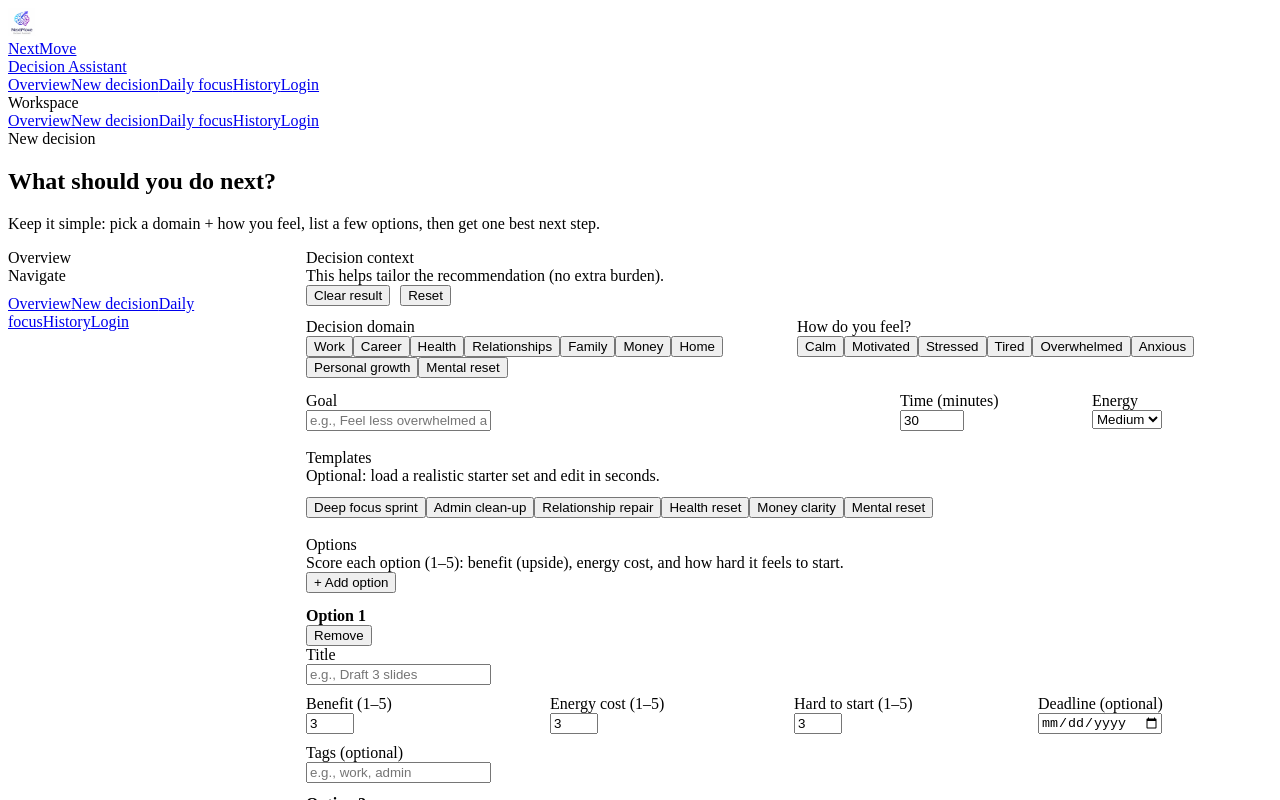
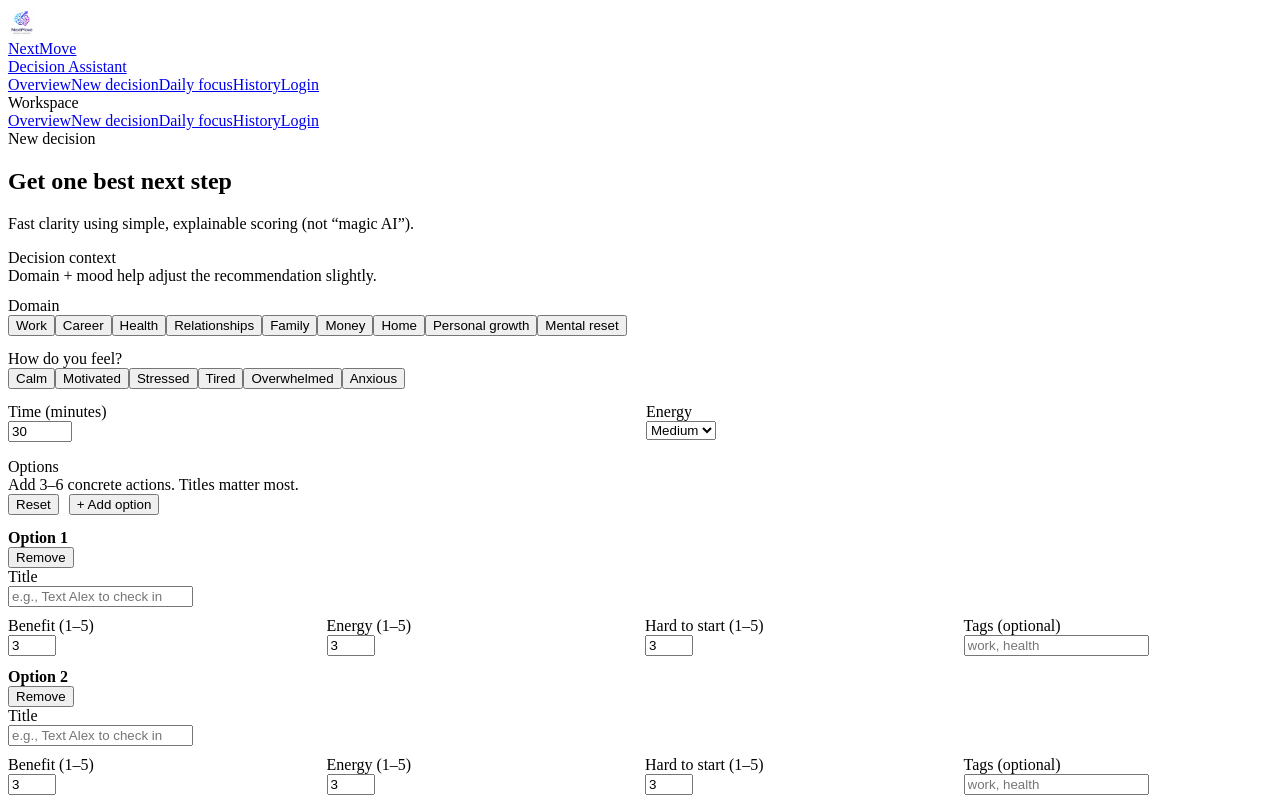
Before and after one commit to devender0609/next_move_2, a Next.js app: page /app/decide in a window 1280 px wide. Shown: the top 800 px of the page. Built offline with nearby package versions, Linux system fonts and the light colour scheme.

Commit message:
Fix blank recommendation result + simplify decision flow

```diff
--- a/app/app/decide/page.tsx
+++ b/app/app/decide/page.tsx
@@ -18,25 +18,19 @@ type Mood = "Calm" | "Motivated" | "Stressed" | "Tired" | "Overwhelmed" | "Anxio
 type Task = {
   id: string;
   title: string;
-  benefit: number; // 1-5 (upside)
-  energy: number; // 1-5 (energy/time cost)
-  resistance: number; // 1-5 (how hard it feels to start)
-  deadline?: string;
+  benefit: number; // 1-5
+  energy: number; // 1-5
+  resistance: number; // 1-5
   tags: string;
 };
 
-type Recommendation = {
+type Rec = {
   best: Task;
+  alts: Task[];
   why: string;
-  alts: Task[];
-  badges: Array<{ label: string; tone: "high" | "medium" | "low" }>;
 };
 
-function uid() {
-  return Math.random().toString(16).slice(2) + Date.now().toString(16);
-}
-
-const DOMAIN_OPTIONS: Domain[] = [
+const DOMAINS: Domain[] = [
   "Work",
   "Career",
   "Health",
@@ -48,169 +42,56 @@ const DOMAIN_OPTIONS: Domain[] = [
   "Mental reset",
 ];
 
-const MOOD_OPTIONS: Mood[] = ["Calm", "Motivated", "Stressed", "Tired", "Overwhelmed", "Anxious"];
+const MOODS: Mood[] = ["Calm", "Motivated", "Stressed", "Tired", "Overwhelmed", "Anxious"];
 
-const TEMPLATE_SETS: Array<{
-  label: string;
-  domain: Domain;
-  mood: Mood;
-  goal: string;
-  tasks: Array<Pick<Task, "title" | "benefit" | "energy" | "resistance" | "tags">>;
-}> = [
-  {
-    label: "Deep focus sprint",
-    domain: "Work",
-    mood: "Calm",
-    goal: "Make meaningful progress today",
-    tasks: [
-      { title: "Outline the next 3 concrete steps", benefit: 4, energy: 2, resistance: 2, tags: "work, planning" },
-      { title: "Do 25 minutes on the hardest subtask", benefit: 5, energy: 3, resistance: 3, tags: "work, deep work" },
-      { title: "Send 1 unblocker message", benefit: 3, energy: 1, resistance: 2, tags: "work, communication" },
-    ],
-  },
-  {
-    label: "Admin clean-up",
-    domain: "Work",
-    mood: "Tired",
-    goal: "Reduce friction and feel caught up",
-    tasks: [
-      { title: "Delete/triage 20 emails", benefit: 3, energy: 1, resistance: 2, tags: "work, admin" },
-      { title: "Pay/bill-check or file 1 thing", benefit: 3, energy: 1, resistance: 2, tags: "admin, money" },
-      { title: "Make a 5-line plan for tomorrow", benefit: 4, energy: 1, resistance: 2, tags: "planning" },
-    ],
-  },
-  {
-    label: "Relationship repair",
-    domain: "Relationships",
-    mood: "Anxious",
-    goal: "Reduce tension and reconnect",
-    tasks: [
-      { title: "Send a kind check-in text", benefit: 4, energy: 1, resistance: 2, tags: "relationships" },
-      { title: "Write 3 sentences: what I want + what I feel", benefit: 4, energy: 2, resistance: 3, tags: "relationships, reflection" },
-      { title: "Schedule a 10-minute call (not the full talk)", benefit: 5, energy: 2, resistance: 4, tags: "relationships" },
-    ],
-  },
-  {
-    label: "Health reset",
-    domain: "Health",
-    mood: "Overwhelmed",
-    goal: "Feel a bit better in 30 minutes",
-    tasks: [
-      { title: "Drink water + small protein snack", benefit: 3, energy: 1, resistance: 1, tags: "health" },
-      { title: "10-minute walk or stretch", benefit: 4, energy: 2, resistance: 2, tags: "health, movement" },
-      { title: "Book/confirm one appointment", benefit: 5, energy: 2, resistance: 4, tags: "health, admin" },
-    ],
-  },
-  {
-    label: "Money clarity",
-    domain: "Money",
-    mood: "Stressed",
-    goal: "Reduce money anxiety with one move",
-    tasks: [
-      { title: "List 3 upcoming bills + due dates", benefit: 4, energy: 2, resistance: 2, tags: "money" },
-      { title: "Cancel one unused subscription", benefit: 4, energy: 1, resistance: 3, tags: "money, admin" },
-      { title: "Set a 15-min budget timer", benefit: 3, energy: 2, resistance: 3, tags: "money" },
-    ],
-  },
-  {
-    label: "Mental reset",
-    domain: "Mental reset",
-    mood: "Tired",
-    goal: "Get calmer and regain clarity",
-    tasks: [
-      { title: "2 minutes box breathing", benefit: 3, energy: 1, resistance: 1, tags: "reset" },
-      { title: "Write the worry down (one paragraph)", benefit: 4, energy: 2, resistance: 2, tags: "reset, journaling" },
-      { title: "Tidy one small surface", benefit: 3, energy: 2, resistance: 2, tags: "home, reset" },
-    ],
-  },
-];
-
-function clamp(n: number, min: number, max: number) {
-  return Math.max(min, Math.min(max, n));
+function uid() {
+  return Math.random().toString(16).slice(2) + Date.now().toString(16);
 }
 
-/**
- * Deterministic, explainable ranking (no “AI magic”):
- * score = (benefit*2) - energy - resistance
- * Then small nudges based on selected mood/energy/time.
- */
-function scoreTask(t: Task, ctx: { mood: Mood; energyLevel: "Low" | "Medium" | "High"; minutes: number }) {
+function clamp15(n: number) {
+  if (Number.isNaN(n)) return 3;
+  return Math.max(1, Math.min(5, n));
+}
+
+function scoreTask(t: Task, ctx: { minutes: number; energyLevel: "Low" | "Medium" | "High"; mood: Mood }) {
+  // Transparent heuristic:
+  // score = benefit*2 - energy - resistance (+ small context nudges)
   let s = t.benefit * 2 - t.energy - t.resistance;
 
-  // If time is short, penalize high-energy tasks a bit more.
   if (ctx.minutes <= 15) s -= (t.energy - 1) * 0.5;
-  if (ctx.minutes <= 30) s -= (t.energy - 1) * 0.25;
-
-  // If user says energy is Low, penalize energy cost more.
   if (ctx.energyLevel === "Low") s -= (t.energy - 1) * 0.6;
   if (ctx.energyLevel === "High") s += (t.benefit - 3) * 0.2;
 
-  // Mood nudges:
   if (ctx.mood === "Overwhelmed" || ctx.mood === "Anxious") s -= (t.resistance - 1) * 0.4;
+  if (ctx.mood === "Tired") s -= (t.energy - 1) * 0.35;
   if (ctx.mood === "Motivated") s += (t.benefit - 3) * 0.25;
-  if (ctx.mood === "Tired") s -= (t.energy - 1) * 0.35;
-  if (ctx.mood === "Stressed") s -= (t.resistance - 1) * 0.2;
 
   return s;
-}
-
-function impactBadge(t: Task) {
-  if (t.benefit >= 4 && t.energy <= 3 && t.resistance <= 3) return { label: "High leverage", tone: "high" as const };
-  if (t.benefit >= 3) return { label: "Solid win", tone: "medium" as const };
-  return { label: "Small step", tone: "low" as const };
 }
 
 export default function DecidePage() {
   const [domain, setDomain] = useState<Domain>("Work");
   const [mood, setMood] = useState<Mood>("Calm");
-
-  const [goal, setGoal] = useState("");
   const [minutes, setMinutes] = useState(30);
   const [energyLevel, setEnergyLevel] = useState<"Low" | "Medium" | "High">("Medium");
 
   const [tasks, setTasks] = useState<Task[]>([
-    { id: uid(), title: "", benefit: 3, energy: 3, resistance: 3, deadline: "", tags: "" },
-    { id: uid(), title: "", benefit: 3, energy: 3, resistance: 3, deadline: "", tags: "" },
+    { id: uid(), title: "", benefit: 3, energy: 3, resistance: 3, tags: "" },
+    { id: uid(), title: "", benefit: 3, energy: 3, resistance: 3, tags: "" },
+    { id: uid(), title: "", benefit: 3, energy: 3, resistance: 3, tags: "" },
   ]);
 
-  const [rec, setRec] = useState<Recommendation | null>(null);
+  const [rec, setRec] = useState<Rec | null>(null);
+  const [error, setError] = useState<string>("");
 
   const canRecommend = useMemo(() => tasks.some((t) => t.title.trim().length > 0), [tasks]);
-
-  function applyTemplate(label: string) {
-    const t = TEMPLATE_SETS.find((x) => x.label === label);
-    if (!t) return;
-
-    setDomain(t.domain);
-    setMood(t.mood);
-    setGoal(t.goal);
-    setMinutes(30);
-    setEnergyLevel("Medium");
-
-    setTasks(
-      t.tasks.map((x) => ({
-        id: uid(),
-        title: x.title,
-        benefit: x.benefit,
-        energy: x.energy,
-        resistance: x.resistance,
-        deadline: "",
-        tags: x.tags,
-      }))
-    );
-
-    setRec(null);
-  }
 
   function updateTask(id: string, patch: Partial<Task>) {
     setTasks((prev) => prev.map((t) => (t.id === id ? { ...t, ...patch } : t)));
   }
 
   function addTask() {
-    setTasks((prev) => [
-      ...prev,
-      { id: uid(), title: "", benefit: 3, energy: 3, resistance: 3, deadline: "", tags: "" },
-    ]);
+    setTasks((prev) => [...prev, { id: uid(), title: "", benefit: 3, energy: 3, resistance: 3, tags: "" }]);
   }
 
   function removeTask(id: string) {
@@ -220,138 +101,74 @@ export default function DecidePage() {
   function resetAll() {
     setDomain("Work");
     setMood("Calm");
-    setGoal("");
     setMinutes(30);
     setEnergyLevel("Medium");
     setTasks([
-      { id: uid(), title: "", benefit: 3, energy: 3, resistance: 3, deadline: "", tags: "" },
-      { id: uid(), title: "", benefit: 3, energy: 3, resistance: 3, deadline: "", tags: "" },
+      { id: uid(), title: "", benefit: 3, energy: 3, resistance: 3, tags: "" },
+      { id: uid(), title: "", benefit: 3, energy: 3, resistance: 3, tags: "" },
+      { id: uid(), title: "", benefit: 3, energy: 3, resistance: 3, tags: "" },
     ]);
     setRec(null);
-  }
-
-  function clearResult() {
-    setRec(null);
+    setError("");
   }
 
   function recommend() {
+    setError("");
+    setRec(null);
+
     const valid = tasks
       .map((t) => ({
         ...t,
         title: t.title.trim(),
-        benefit: clamp(t.benefit, 1, 5),
-        energy: clamp(t.energy, 1, 5),
-        resistance: clamp(t.resistance, 1, 5),
+        benefit: clamp15(t.benefit),
+        energy: clamp15(t.energy),
+        resistance: clamp15(t.resistance),
       }))
       .filter((t) => t.title.length > 0);
 
     if (valid.length === 0) {
-      setRec(null);
+      setError("Add at least one option title before getting a recommendation.");
       return;
     }
 
-    const ctx = { mood, energyLevel, minutes };
-    const ranked = [...valid]
+    const ctx = { minutes, energyLevel, mood };
+    const ranked = valid
       .map((t) => ({ t, s: scoreTask(t, ctx) }))
       .sort((a, b) => b.s - a.s);
 
     const best = ranked[0].t;
     const alts = ranked.slice(1, 3).map((x) => x.t);
 
-    const whyParts = [
-      `It balances upside (benefit ${best.benefit}/5) with energy cost (${best.energy}/5) and start-friction (${best.resistance}/5).`,
-    ];
+    const whyParts: string[] = [];
+    whyParts.push(
+      `Chosen because it balances upside (benefit ${best.benefit}/5) with manageable energy cost (${best.energy}/5) and start-friction (${best.resistance}/5).`
+    );
 
-    if (energyLevel === "Low") whyParts.push("You set energy to Low, so we favor options that are easier to start.");
-    if (minutes <= 15) whyParts.push("You have limited time, so we favor actions that fit quickly.");
-    if (mood === "Overwhelmed" || mood === "Anxious") whyParts.push("You chose a high-friction mood, so we reduce resistance-weighted choices.");
+    if (minutes <= 15) whyParts.push("Your time is short, so we penalize high-energy options more.");
+    if (energyLevel === "Low") whyParts.push("You set energy to Low, so we favor easier-to-do options.");
+    if (mood === "Overwhelmed" || mood === "Anxious") whyParts.push("You picked a high-friction mood, so we penalize hard-to-start options more.");
 
-    const badges = [impactBadge(best)];
-
-    setRec({
-      best,
-      alts,
-      why: whyParts.join(" "),
-      badges,
-    });
+    setRec({ best, alts, why: whyParts.join(" ") });
   }
 
   return (
     <div className="container" style={{ paddingBottom: 30 }}>
       <div className="page-head">
         <div className="kicker">New decision</div>
-        <h1 className="page-title">What should you do next?</h1>
-        <p className="page-sub">
-          Keep it simple: pick a domain + how you feel, list a few options, then get one best next step.
-        </p>
+        <h1 className="page-title">Get one best next step</h1>
+        <p className="page-sub">Fast clarity using simple, explainable scoring (not “magic AI”).</p>
       </div>
 
-      <div
-        style={{
-          display: "grid",
-          gridTemplateColumns: "280px 1fr",
-          gap: 18,
-          alignItems: "start",
-        }}
-      >
-        {/* Left sidebar (single nav only — no duplicate middle nav card) */}
-        <aside className="sidebar-card">
-          <div className="card-title-row" style={{ marginBottom: 10 }}>
+      <section className="card">
+        <div className="card-title">Decision context</div>
+        <div className="card-sub">Domain + mood help adjust the recommendation slightly.</div>
+
+        <div style={{ marginTop: 12, display: "grid", gap: 14 }}>
           <div>
-              <div className="card-title">Overview</div>
-              <div className="card-sub">Navigate</div>
-            </div>
-          </div>
-
-          <div className="sidebar-nav">
-            <a className="side-link" href="/app">
-              Overview
-            </a>
-            <a className="side-link side-link-active" href="/app/decide">
-              New decision
-            </a>
-            <a className="side-link" href="/app/focus">
-              Daily focus
-            </a>
-            <a className="side-link" href="/app/history">
-              History
-            </a>
-            <a className="side-link" href="/app/login">
-              Login
-            </a>
-          </div>
-        </aside>
-
-        {/* Main */}
-        <div style={{ display: "grid", gap: 18 }}>
-          {/* Decision context */}
-          <section className="card">
-            <div className="card-title-row">
-              <div>
-                <div className="card-title">Decision context</div>
-                <div className="card-sub">This helps tailor the recommendation (no extra burden).</div>
-              </div>
-              <div style={{ display: "flex", gap: 10 }}>
-                <button className="btn btn-ghost" type="button" onClick={clearResult}>
-                  Clear result
-                </button>
-                <button className="btn btn-ghost" type="button" onClick={resetAll}>
-                  Reset
-                </button>
-              </div>
-            </div>
-
-            <div style={{ display: "grid", gridTemplateColumns: "1fr 1fr", gap: 16, marginTop: 12 }}>
-              <div>
-                <div className="label">Decision domain</div>
+            <div className="label">Domain</div>
             <div className="chip-row">
-                  {DOMAIN_OPTIONS.map((d) => (
-                    <button
-                      key={d}
-                      className={`chip ${domain === d ? "chip-on" : ""}`}
-                      type="button"
-                      onClick={() => setDomain(d)}
-                    >
+              {DOMAINS.map((d) => (
+                <button key={d} type="button" className={`chip ${domain === d ? "chip-on" : ""}`} onClick={() => setDomain(d)}>
                   {d}
                 </button>
               ))}
@@ -361,31 +178,15 @@ export default function DecidePage() {
           <div>
             <div className="label">How do you feel?</div>
             <div className="chip-row">
-                  {MOOD_OPTIONS.map((m) => (
-                    <button
-                      key={m}
-                      className={`chip ${mood === m ? "chip-on" : ""}`}
-                      type="button"
-                      onClick={() => setMood(m)}
-                    >
+              {MOODS.map((m) => (
+                <button key={m} type="button" className={`chip ${mood === m ? "chip-on" : ""}`} onClick={() => setMood(m)}>
                   {m}
                 </button>
               ))}
             </div>
           </div>
-            </div>
 
-            <div style={{ display: "grid", gridTemplateColumns: "1fr 180px 180px", gap: 12, marginTop: 14 }}>
-              <div>
-                <div className="label">Goal</div>
-                <input
-                  className="input"
-                  value={goal}
-                  onChange={(e) => setGoal(e.target.value)}
-                  placeholder="e.g., Feel less overwhelmed about this decision"
-                />
-              </div>
-
+          <div style={{ display: "grid", gridTemplateColumns: "1fr 1fr", gap: 12 }}>
             <div>
               <div className="label">Time (minutes)</div>
               <input
@@ -394,7 +195,7 @@ export default function DecidePage() {
                 min={5}
                 max={240}
                 value={minutes}
-                  onChange={(e) => setMinutes(clamp(Number(e.target.value || 0), 5, 240))}
+                onChange={(e) => setMinutes(Math.max(5, Math.min(240, Number(e.target.value || 30))))}
               />
             </div>
 
@@ -407,57 +208,47 @@ export default function DecidePage() {
               </select>
             </div>
           </div>
-          </section>
-
-          {/* Templates */}
-          <section className="card">
-            <div className="card-title">Templates</div>
-            <div className="card-sub">Optional: load a realistic starter set and edit in seconds.</div>
-            <div className="chip-row" style={{ marginTop: 12 }}>
-              {TEMPLATE_SETS.map((t) => (
-                <button key={t.label} className="chip" type="button" onClick={() => applyTemplate(t.label)}>
-                  {t.label}
-                </button>
-              ))}
         </div>
       </section>
 
-          {/* Tasks */}
-          <section className="card">
+      <section className="card" style={{ marginTop: 16 }}>
         <div className="card-title-row">
           <div>
             <div className="card-title">Options</div>
-                <div className="card-sub">
-                  Score each option (1–5): benefit (upside), energy cost, and how hard it feels to start.
+            <div className="card-sub">Add 3–6 concrete actions. Titles matter most.</div>
           </div>
-              </div>
+          <div style={{ display: "flex", gap: 10, flexWrap: "wrap" }}>
+            <button className="btn btn-ghost" type="button" onClick={resetAll}>
+              Reset
+            </button>
             <button className="btn btn-primary" type="button" onClick={addTask}>
               + Add option
             </button>
           </div>
+        </div>
 
         <div style={{ display: "grid", gap: 12, marginTop: 14 }}>
-              {tasks.map((t, idx) => (
-                <div className="task-card" key={t.id}>
+          {tasks.map((t, i) => (
+            <div key={t.id} className="task-card">
               <div className="task-top">
-                    <div style={{ fontWeight: 800 }}>Option {idx + 1}</div>
+                <div style={{ fontWeight: 800 }}>Option {i + 1}</div>
                 <button className="btn btn-ghost" type="button" onClick={() => removeTask(t.id)}>
                   Remove
                 </button>
               </div>
 
-                  <div style={{ display: "grid", gridTemplateColumns: "1fr", gap: 10 }}>
+              <div style={{ display: "grid", gap: 10 }}>
                 <div>
                   <div className="label">Title</div>
                   <input
                     className="input"
                     value={t.title}
                     onChange={(e) => updateTask(t.id, { title: e.target.value })}
-                        placeholder="e.g., Draft 3 slides"
+                    placeholder="e.g., Text Alex to check in"
                   />
                 </div>
 
-                    <div style={{ display: "grid", gridTemplateColumns: "repeat(4, minmax(0, 1fr))", gap: 10 }}>
+                <div style={{ display: "grid", gridTemplateColumns: "repeat(4, minmax(0,1fr))", gap: 10 }}>
                   <div>
                     <div className="label">Benefit (1–5)</div>
                     <input
@@ -466,18 +257,18 @@ export default function DecidePage() {
                       min={1}
                       max={5}
                       value={t.benefit}
-                          onChange={(e) => updateTask(t.id, { benefit: clamp(Number(e.target.value), 1, 5) })}
+                      onChange={(e) => updateTask(t.id, { benefit: clamp15(Number(e.target.value)) })}
                     />
                   </div>
                   <div>
-                        <div className="label">Energy cost (1–5)</div>
+                    <div className="label">Energy (1–5)</div>
                     <input
                       className="input"
                       type="number"
                       min={1}
                       max={5}
                       value={t.energy}
-                          onChange={(e) => updateTask(t.id, { energy: clamp(Number(e.target.value), 1, 5) })}
+                      onChange={(e) => updateTask(t.id, { energy: clamp15(Number(e.target.value)) })}
                     />
                   </div>
                   <div>
@@ -488,30 +279,18 @@ export default function DecidePage() {
                       min={1}
                       max={5}
                       value={t.resistance}
-                          onChange={(e) =>
-                            updateTask(t.id, { resistance: clamp(Number(e.target.value), 1, 5) })
-                          }
+                      onChange={(e) => updateTask(t.id, { resistance: clamp15(Number(e.target.value)) })}
                     />
                   </div>
-                      <div>
-                        <div className="label">Deadline (optional)</div>
-                        <input
-                          className="input"
-                          type="date"
-                          value={t.deadline || ""}
-                          onChange={(e) => updateTask(t.id, { deadline: e.target.value })}
-                        />
-                      </div>
-                    </div>
-
                   <div>
                     <div className="label">Tags (optional)</div>
                     <input
                       className="input"
                       value={t.tags}
                       onChange={(e) => updateTask(t.id, { tags: e.target.value })}
-                        placeholder="e.g., work, admin"
+                      placeholder="work, health"
                     />
+                  </div>
                 </div>
               </div>
             </div>
@@ -522,36 +301,23 @@ export default function DecidePage() {
           <button className="btn btn-primary" type="button" onClick={recommend} disabled={!canRecommend}>
             Get recommendation
           </button>
-              <button className="btn btn-ghost" type="button" onClick={clearResult}>
+          <button className="btn btn-ghost" type="button" onClick={() => { setRec(null); setError(""); }}>
             Clear result
           </button>
-              <button className="btn btn-ghost" type="button" onClick={resetAll}>
-                Reset
-              </button>
         </div>
+
+        {error && (
+          <div style={{ marginTop: 10, color: "crimson", fontWeight: 700 }}>
+            {error}
+          </div>
+        )}
       </section>
 
-          {/* Result */}
       {rec && (
-            <section className="result-card" aria-live="polite">
+        <section className="result-card" style={{ marginTop: 16 }}>
           <div className="result-title">Recommendation</div>
           <div className="result-main">{rec.best.title}</div>
           <div className="result-reason">{rec.why}</div>
-
-              <div className="result-meta">
-                {rec.badges.map((b, i) => (
-                  <span
-                    key={i}
-                    className={`badge ${b.tone === "high" ? "badge-high" : b.tone === "medium" ? "badge-medium" : "badge-low"}`}
-                  >
-                    {b.label}
-                  </span>
-                ))}
-                <span className="badge">{domain}</span>
-                <span className="badge">{mood}</span>
-                <span className="badge">{minutes} min</span>
-                <span className="badge">{energyLevel} energy</span>
-              </div>
 
           {rec.alts.length > 0 && (
             <div className="result-alt">
@@ -566,7 +332,5 @@ export default function DecidePage() {
         </section>
       )}
     </div>
-      </div>
-    </div>
   );
 }
```
Lines whose indentation alone changed are shown as unchanged.
